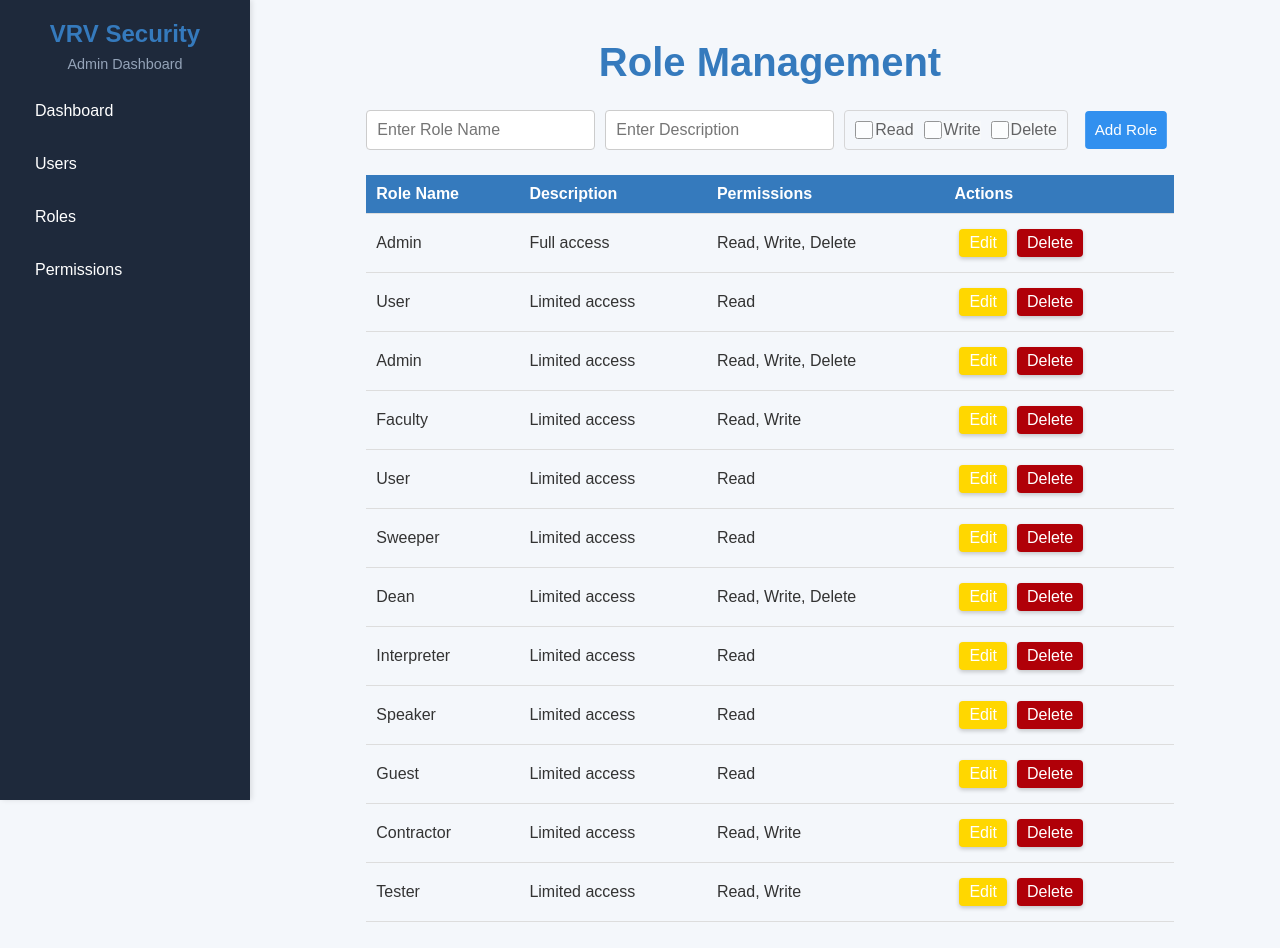
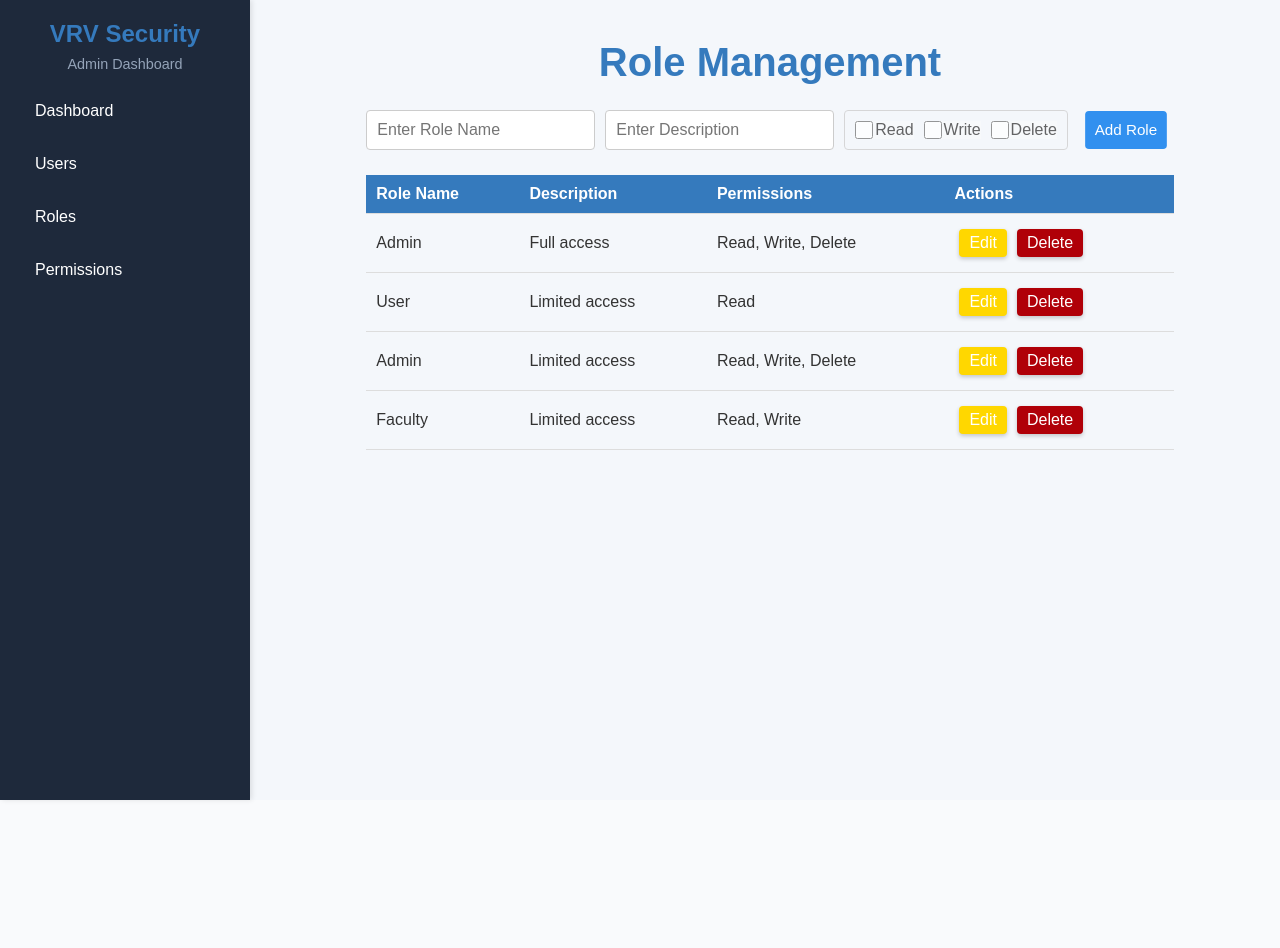
Before and after one commit to tropnicates/rbac_app, a React (Create React App) app: page /roles in a window 1280 px wide. Shown: the top 948 px of the page. After the commit the page ends 800 px from the top, so only its background shows below. Built offline with nearby package versions, Linux system fonts and the light colour scheme.

Commit message:
final commit

```diff
--- a/src/pages/Roles.js
+++ b/src/pages/Roles.js
@@ -26,55 +26,7 @@ const Roles = () => {
       name: "Faculty",
       description: "Limited access",
       permissions: ["Read", "Write"]
-    },
-    {
-      id: 3,
-      name: "User",
-      description: "Limited access",
-      permissions: ["Read"]
-    },
-    {
-      id: 4,
-      name: "Sweeper",
-      description: "Limited access",
-      permissions: ["Read"]
-    },
-    {
-      id: 5,
-      name: "Dean",
-      description: "Limited access",
-      permissions: ["Read", "Write", "Delete"]
-    },
-    {
-      id: 6,
-      name: "Interpreter",
-      description: "Limited access",
-      permissions: ["Read"]
-    },
-    {
-      id: 7,
-      name: "Speaker",
-      description: "Limited access",
-      permissions: ["Read"]
-    },
-    {
-      id: 8,
-      name: "Guest",
-      description: "Limited access",
-      permissions: ["Read"]
-    },
-    {
-      id: 9,
-      name: "Contractor",
-      description: "Limited access",
-      permissions: ["Read","Write"]
-    },
-    {
-      id: 10,
-      name: "Tester",
-      description: "Limited access",
-      permissions: ["Read","Write"]
-    },
+    }
   ]);
 
   const [formData, setFormData] = useState({
--- a/src/pages/Users.js
+++ b/src/pages/Users.js
@@ -8,7 +8,13 @@ const Users = () => {
     { id: 1, name: "Ravish Kumar", email: "ravish@example.com", role: "Admin", status: "Active" },
     { id: 2, name: "Abhishek Ranjan", email: "mohit@example.com", role: "User", status: "Inactive" },
     { id: 3, name: "Priya Verma", email: "priya@example.com", role: "User", status: "Inactive" },
-    { id: 4, name: "Prity Yadav", email: "prity@example.com", role: "User", status: "Inactive" }
+    { id: 4, name: "Prity Yadav", email: "prity@example.com", role: "User", status: "Inactive" },
+    { id: 5, name: "Prabhat Raj", email: "prabhat@example.com", role: "User", status: "Inactive" },
+    { id: 6, name: "Dhruv Gupta", email: "dhruv@example.com", role: "User", status: "Inactive" },
+    { id: 7, name: "Jatin Sahu", email: "jatin@example.com", role: "User", status: "Inactive" },
+    { id: 8, name: "Mithoon Raj", email: "mihtoon@example.com", role: "User", status: "Inactive" },
+    { id: 9, name: "Sweety Rani", email: "sweety@example.com", role: "User", status: "Inactive" },
+    { id: 10, name: "Aditya Raj", email: "mohit@example.com", role: "User", status: "Inactive" },
   ]);
 
   const [formData, setFormData] = useState({ name: "", email: "", role: "User", status: "Active" });
```
